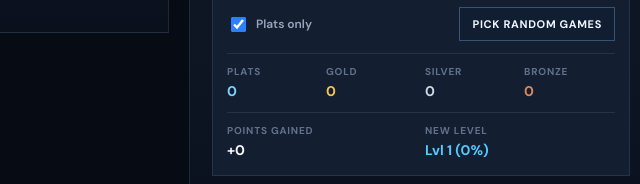
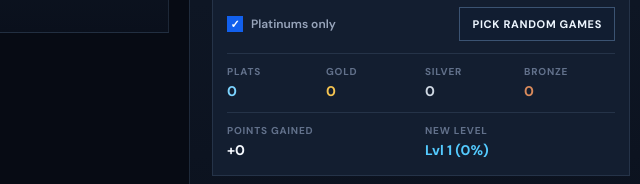
Before and after one commit to zXIJz999/trophy-orders, a plain HTML site: page index.html in a window 1280 px wide. Shown: the part 533-717 px from the top of the page, 577-1217 px from the left. Drawn offline with nearby package versions, Linux system fonts and the light colour scheme; a web font is replaced by a local one.

Commit message:
Fix checkbox styling and bust asset cache

```diff
--- a/app.js
+++ b/app.js
@@ -40,7 +40,7 @@ const selected = new Map();
 document.getElementById('max').textContent = MAX_GAMES;
 
 function loadLibrary() {
-  fetch('catalog.json')
+  fetch('catalog.json?v=4')
     .then(res => res.json())
     .then(rows => {
       games = rows.map(([id, name, region, points = null, plat = null, bronze = null, silver = null, gold = null]) => ({
@@ -263,7 +263,10 @@ function shuffle(arr) {
 }
 
 async function pickRandomToTarget() {
-  if (!games.length) return;
+  if (!games.length) {
+    updateCalculator('Library is still loading, please try again in a second.');
+    return;
+  }
   const rawStart = Number(els.startLevel.value);
   const startLvl = Math.max(1, Math.min(999, Number.isFinite(rawStart) ? Math.floor(rawStart) : 1));
   const rawPct = Number(els.startPct.value);
@@ -470,6 +473,12 @@ els.copy.addEventListener('click', copyCode);
 els.clear.addEventListener('click', clearOrder);
 els.startLevel.addEventListener('input', () => updateCalculator());
 els.startPct.addEventListener('input', () => updateCalculator());
+els.targetLevel.addEventListener('keydown', e => {
+  if (e.key === 'Enter') {
+    e.preventDefault();
+    pickRandomToTarget();
+  }
+});
 els.autoFill.addEventListener('click', pickRandomToTarget);
 
 drawPicked();
--- a/index.html
+++ b/index.html
@@ -9,8 +9,8 @@
 <link rel="preconnect" href="https://fonts.googleapis.com">
 <link rel="preconnect" href="https://fonts.gstatic.com" crossorigin>
 <link href="https://fonts.googleapis.com/css2?family=Barlow+Condensed:wght@600;700;800&family=DM+Sans:wght@400;500;600;700&display=swap" rel="stylesheet">
-<link rel="stylesheet" href="style.css">
-<script defer src="app.js"></script>
+<link rel="stylesheet" href="style.css?v=4">
+<script defer src="app.js?v=4"></script>
 </head>
 <body>
 <header class="top">
@@ -72,9 +72,9 @@
           </label>
         </div>
         <div class="calc-goal">
-          <label class="check-opt">
+          <label class="check-opt" title="Only pick games that have a platinum trophy">
             <input id="plats-only" type="checkbox" checked>
-            <span>Plats only</span>
+            <span>Platinums only</span>
           </label>
           <button class="btn ghost small" id="auto-fill" type="button">Pick random games</button>
         </div>
--- a/style.css
+++ b/style.css
@@ -160,7 +160,7 @@ h2 {
   gap: 10px;
 }
 
-input,
+input:not([type="checkbox"]),
 select,
 textarea {
   width: 100%;
@@ -354,20 +354,42 @@ textarea {
 .check-opt {
   display: inline-flex;
   align-items: center;
-  gap: 7px;
+  gap: 8px;
   color: var(--muted);
   font-size: 12px;
   font-weight: 600;
   cursor: pointer;
+  user-select: none;
 }
 
-.check-opt input {
-  width: 15px;
-  height: 15px;
+.check-opt input[type="checkbox"] {
+  appearance: none;
+  -webkit-appearance: none;
+  flex: none;
+  width: 16px;
+  height: 16px;
   min-height: 0;
+  margin: 0;
   padding: 0;
-  accent-color: var(--blue2);
+  border: 1px solid rgba(139, 184, 236, .4);
+  background: var(--surface2);
+  display: grid;
+  place-items: center;
   cursor: pointer;
+  transition: background .15s, border-color .15s;
+}
+
+.check-opt input[type="checkbox"]:checked {
+  background: var(--blue);
+  border-color: var(--blue);
+}
+
+.check-opt input[type="checkbox"]:checked::after {
+  content: '\2713';
+  color: #fff;
+  font-size: 11px;
+  font-weight: 800;
+  line-height: 1;
 }
 
 .btn.small {
```
